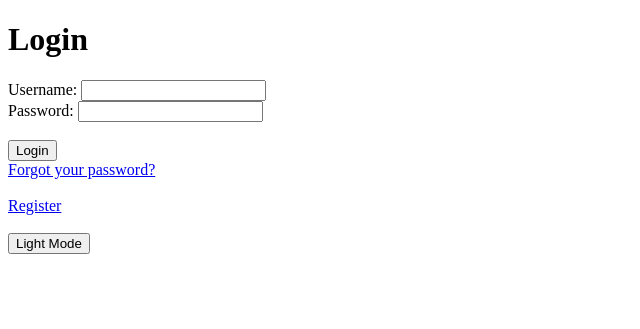
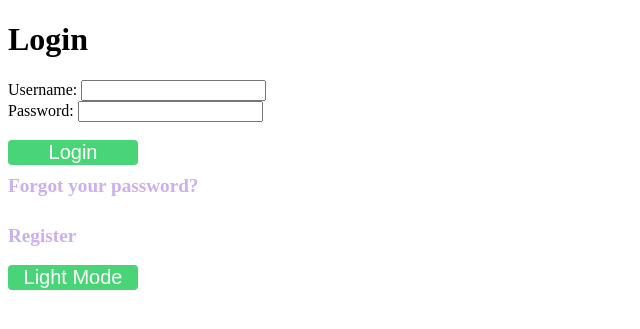
Before and after one commit to kenzi124/Recipe, a PHP site: page /Login.html in a window 1280 px wide. Shown: the top 329 px of the page, without its empty margins (0-640 px from the left). Run offline with PHP 8.4, Linux system fonts and the light colour scheme.

Commit message:
light-mode.css
More specifics and features

```diff
--- a/Login Page/light-mode.css
+++ b/Login Page/light-mode.css
@@ -1,14 +1,50 @@
 body.light-mode {
-    background-color: #f4f4f4;
+    background-color: #3CFFD0;
     color: black
 }
 
 .light-mode main{
-    background-color: #fff;
-    box-shadow: 0 0 10px rgba(0, 0, 0, 0.1);
+    background-color:#F1F3F1;
+    box-shadow: 15px 10px rgba(10, 50, 50, 0.3);
 }
 
 .light-mode input[type="text"],
 .light-mode input[type="password"]{
-    background-color: #fff;
+    background-color: #CAFFC2;
 }
+
+button {
+    display: inline-block;
+    flex-direction: row;
+    width: 130px;
+    background-color: #49D477;
+    color: #fff;
+    font-size: 20px;
+    font-family: Arial;
+    border: none;
+    border-radius: 4px;
+    cursor: pointer;
+    transition: background-color 0.3s;
+}
+
+button:hover {
+    background-color: red;
+    font-family: Comic Sans MS;
+}
+
+
+a {
+    text-decoration: none;
+    font-weight: bold;
+    color: #CAAFF1;
+    margin-top: 10px;
+    display: inline-block;
+    font-size: 1.2em;
+    font-family: Times New Roman;
+}
+
+a:hover {
+    text-decoration: underline;
+    color: darkblue;
+    font-family: Comic Sans MS;
+}
```
